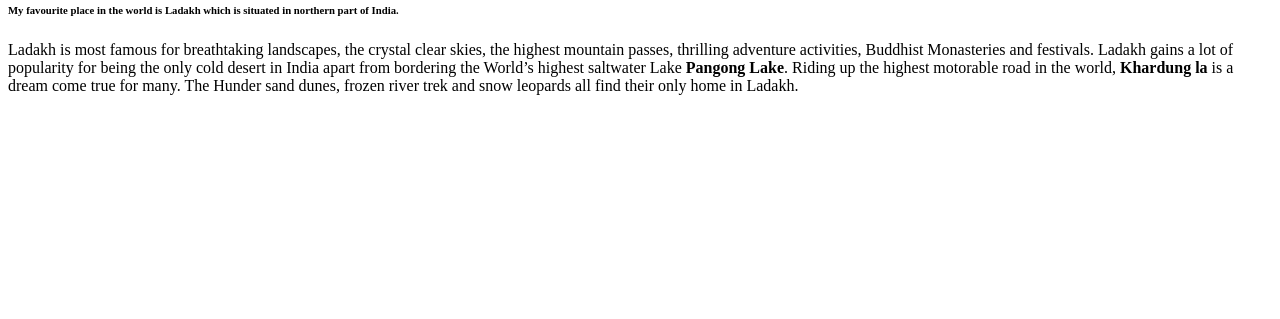
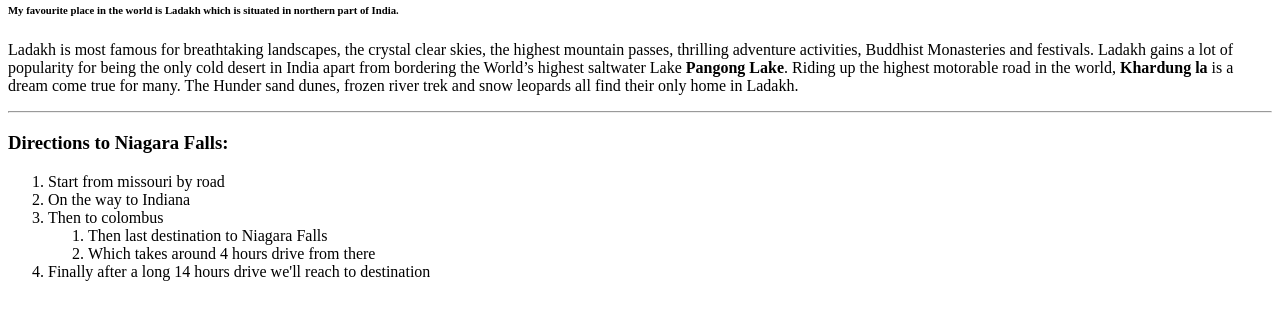
Before and after one commit to 44-563-WebApps-F21/webapps-f21-assignment-3-krish11189, a plain HTML site: page index.html in a window 1280 px wide. Shown: the part 79-398 px from the top of the page. Drawn offline with Linux system fonts and the light colour scheme.

Commit message:
Added ordered list to the file

```diff
--- a/index.html
+++ b/index.html
@@ -15,6 +15,21 @@
         Riding up the highest motorable road in the world, <b>Khardung la</b> is a dream come
         true for many. The Hunder sand dunes, frozen river trek and snow leopards all find their
         only home in Ladakh.</p>
+
+        <hr>
+
+        <h3>Directions to Niagara Falls:</h3>
+        <ol>
+            <li>Start from missouri by road</li>
+            <li>On the way to Indiana</li>
+            <li>Then to colombus</li>
+            <ol>
+                <li>Then last destination to Niagara Falls </li>
+                <li>Which takes around 4 hours drive from there</li>
+            </ol>
+            <li>Finally after a long 14 hours drive we'll reach to destination</li>
+        </ol>
+
     </body>
 
 </html>
```
